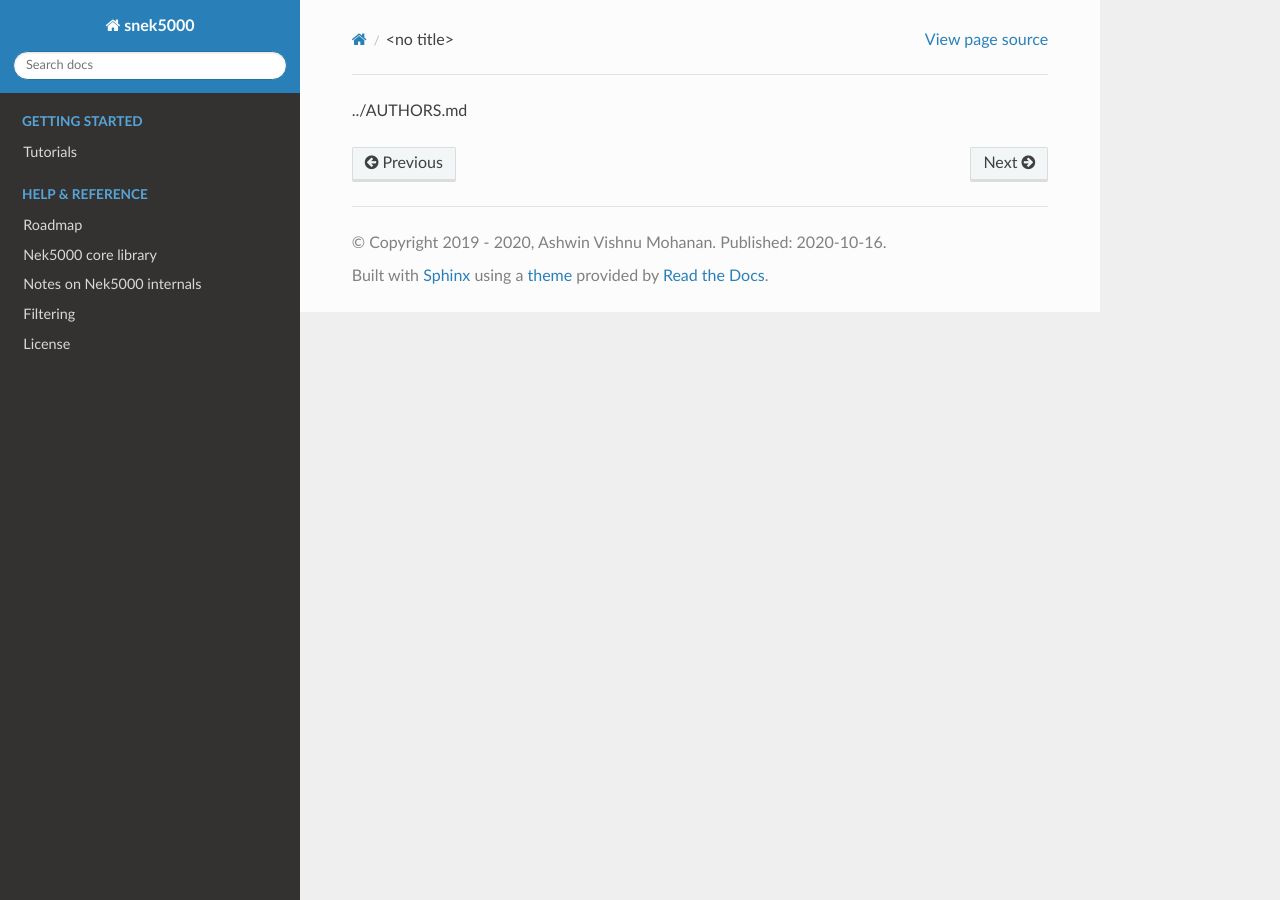
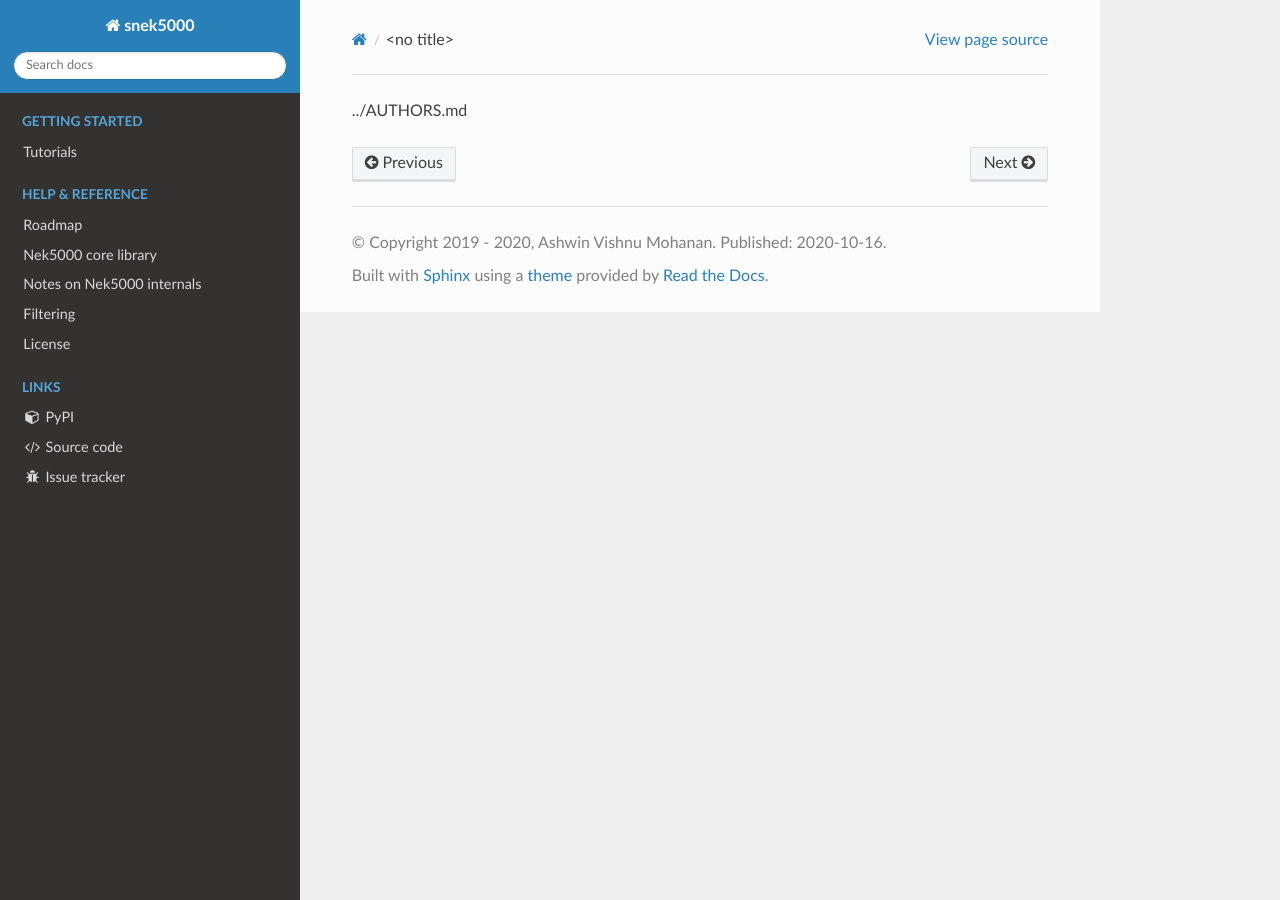
Before and after one commit to snek5000/snek5000, a Sphinx documentation site: the page built from docs/AUTHORS.md, in a window 1280 px wide. Built offline with Sphinx 7.4.7 and the Read the Docs theme 2.0.0, drawn with Linux system fonts in a browser that asks for light colours; the version number could not be read and is left out.

Commit message:
Docs: add sidebar links

```diff
--- /dev/null
+++ b/docs/_templates/layout.html
@@ -0,0 +1,42 @@
+{#
+The MIT License (MIT)
+
+Copyright (c) 2012-2019 Juan Luis Cano Rodríguez and the poliastro development team
+
+Permission is hereby granted, free of charge, to any person obtaining a copy
+of this software and associated documentation files (the "Software"), to deal
+in the Software without restriction, including without limitation the rights
+to use, copy, modify, merge, publish, distribute, sublicense, and/or sell
+copies of the Software, and to permit persons to whom the Software is
+furnished to do so, subject to the following conditions:
+
+The above copyright notice and this permission notice shall be included in all
+copies or substantial portions of the Software.
+#}
+{% extends "!layout.html" %}
+
+{% block menu %}
+    {{ super() }}
+
+    {% if sidebar_external_links %}
+        <p class="caption">
+            <span class="caption-text">
+            {% if sidebar_external_links_caption %}
+                {{ sidebar_external_links_caption }}
+            {% else %}
+                External links
+            {% endif %}
+            </span>
+        </p>
+        <ul>
+            {% for text, link in sidebar_external_links %}
+                {% if hasdoc(link) %}
+                    <li class="toctree-l1"><a href="{{ pathto(link) }}">{{ text }}</a></li>
+                {% else %}
+                    <li class="toctree-l1"><a href="{{ link }}">{{ text }}</a></li>
+                {% endif %}
+            {% endfor %}
+        </ul>
+    {% endif %}
+
+{% endblock %}
--- a/docs/conf.py
+++ b/docs/conf.py
@@ -187,6 +187,37 @@ html_static_path = ["_static"]
 
 html_favicon = "_static/favicon.ico"
 
+# Values to pass into the template engine's context for all pages.
+html_context = {
+    "sidebar_external_links_caption": "Links",
+    "sidebar_external_links": [
+        (
+            '<i class="fa fa-cube fa-fw"></i> PyPI',
+            f"https://pypi.org/project/{project.lower()}",
+        ),
+        #  (
+        #      '<i class="fa fa-cube fa-fw"></i> Conda forge',
+        #      f"https://anaconda.org/conda-forge/{project.lower()}",
+        #  ),
+        (
+            '<i class="fa fa-code fa-fw"></i> Source code',
+            f"https://github.com/exabl/{project.lower()}",
+        ),
+        (
+            '<i class="fa fa-bug fa-fw"></i> Issue tracker',
+            f"https://github.com/exabl/{project.lower()}/issues",
+        ),
+        #  ('<i class="fa fa-rss fa-fw"></i> Blog', 'https://...'),
+        #  (
+        #      '<i class="fa fa-comments fa-fw"></i> Chat',
+        #      "https://matrix.to/#/#snek5000:matrix.org",
+        #  ),
+        #  (
+        #      '<i class="fa fa-file-text fa-fw"></i> Citation',
+        #      "https://doi.org/10.5334/jors.237",
+        #  ),
+    ],
+}
 # -- Options for Intersphinx -------------------------------------------------
 
 intersphinx_mapping = dict(
```
